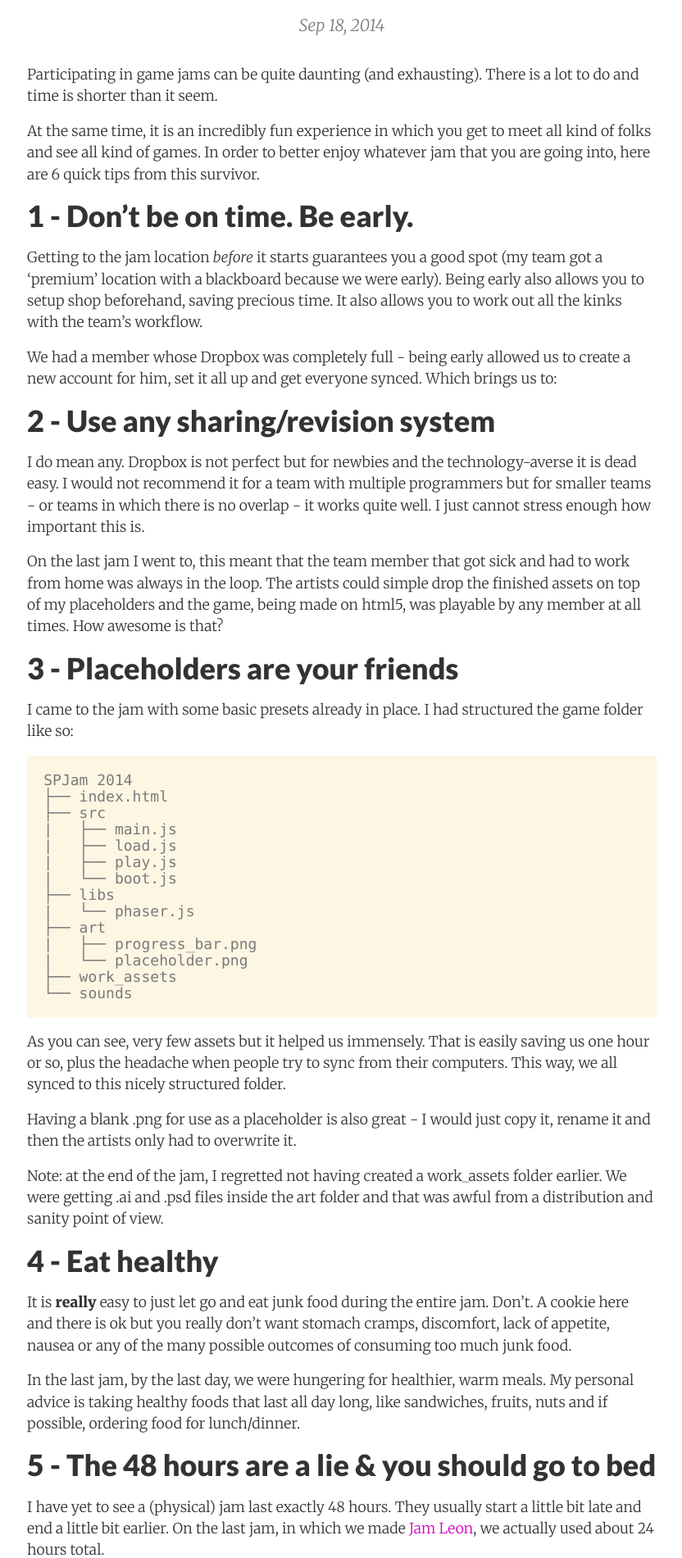
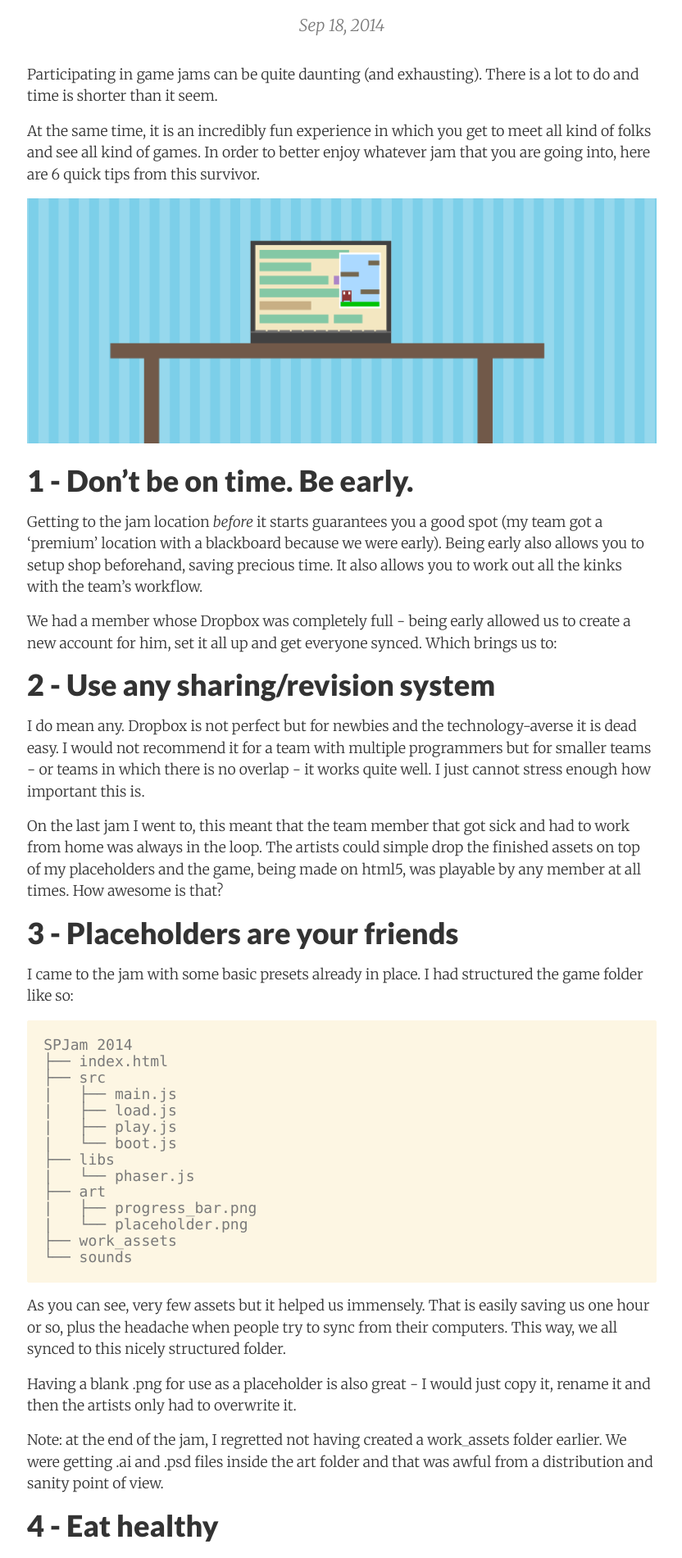
Before and after one commit to ThaisRobba/invrse, a Jekyll site: the page built from _posts/2014-09-18-7-tips-from-my-experience-with-game-jams.md, in a window 1280 px wide. Shown: the part 391-2292 px from the top of the page at 82% size, without its empty margins (223-1055 px from the left). Built offline with Jekyll 4.4.1, drawn with Linux system fonts in a browser that asks for light colours; comment, search, counter and statistics services are not loaded.

Commit message:
first post & cleanup

```diff
--- a/_posts/2014-09-18-7-tips-from-my-experience-with-game-jams.md
+++ b/_posts/2014-09-18-7-tips-from-my-experience-with-game-jams.md
@@ -12,6 +12,7 @@ There is a lot to do and time is shorter than it seem.
 At the same time, it is an incredibly fun experience in which you get to meet all kind of folks and see all kind of games.
 In order to better enjoy whatever jam that you are going into, here are 6 quick tips from this survivor.
 
+![Coding away!]({{site.baseurl}}/assets/computador_mesa.png)
 
 ###1 - Don't be on time. Be early.
 
```
Also changed, not shown: assets/computador_mesa.png (added).
